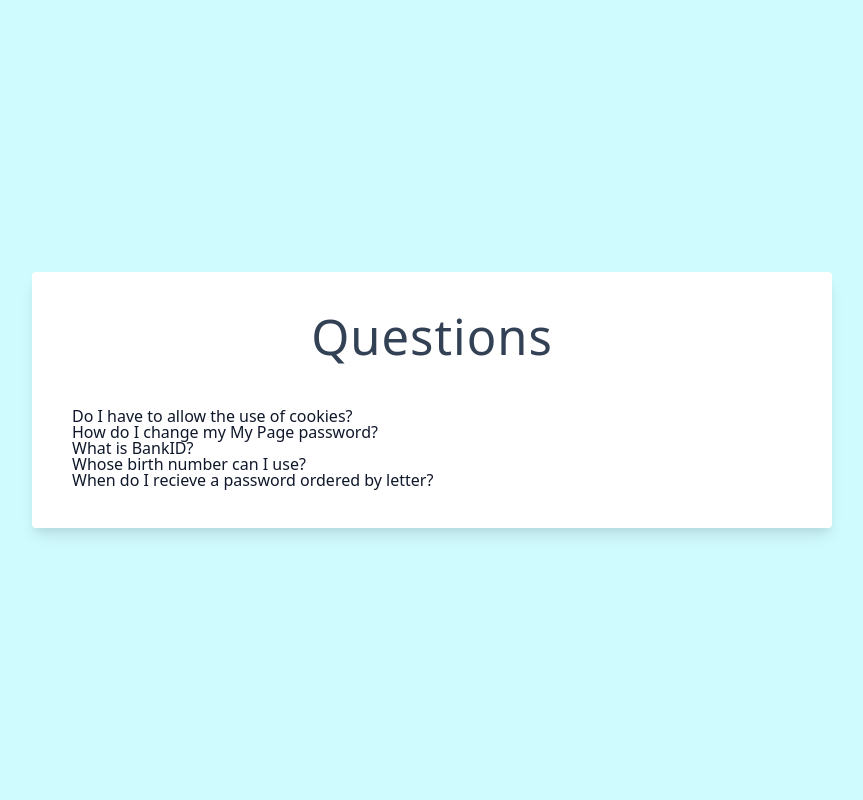
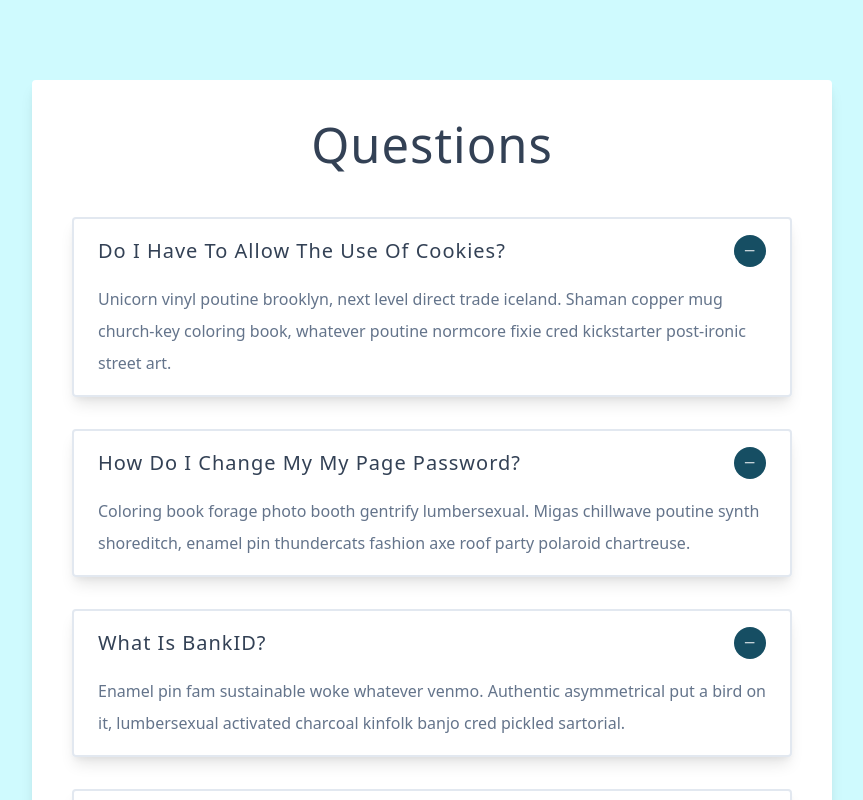
Before and after one commit to season101/Questionnaire-Accordion, a React (Vite) app: page / in a window 1280 px wide. Shown: the top 800 px of the page, without its empty margins (208-1071 px from the left). Built offline with nearby package versions, Linux system fonts and the light colour scheme.

Commit message:
Nested views into components

```diff
--- a/src/App.jsx
+++ b/src/App.jsx
@@ -1,4 +1,5 @@
 import { useState } from 'react';
+import Questions from './Questions';
 import questions from './data';
 const App = () => {
   const [data, setData] = useState(questions);
@@ -6,11 +7,7 @@ const App = () => {
     <main>
       <section className="container">
         <h1>Questions</h1>
-        <ul>
-          {data.map((d) => {
-            return <li key={d.id}>{d.title}</li>;
-          })}
-        </ul>
+        <Questions data={data} />
       </section>
     </main>
   );
--- a/src/Questions.jsx
+++ b/src/Questions.jsx
@@ -1,7 +1,10 @@
 import React from 'react';
+import SingleQuestion from './SingleQuestion';
 
-const Questions = () => {
-  return <div></div>;
+const Questions = ({ data }) => {
+  return data.map((d) => {
+    return <SingleQuestion key={d.id} {...d} />;
+  });
 };
 
 export default Questions;
--- a/src/SingleQuestion.jsx
+++ b/src/SingleQuestion.jsx
@@ -1,7 +1,18 @@
 import React from 'react';
-
-const SingleQuestion = () => {
-  return <div></div>;
+import { AiOutlineMinus } from 'react-icons/ai';
+// AiOutlinePlus
+const SingleQuestion = ({ id, title, info }) => {
+  return (
+    <article className="question">
+      <header>
+        <h5>{title}</h5>
+        <button className="question-btn">
+          <AiOutlineMinus />
+        </button>
+      </header>
+      <p>{info}</p>
+    </article>
+  );
 };
 
 export default SingleQuestion;
```
